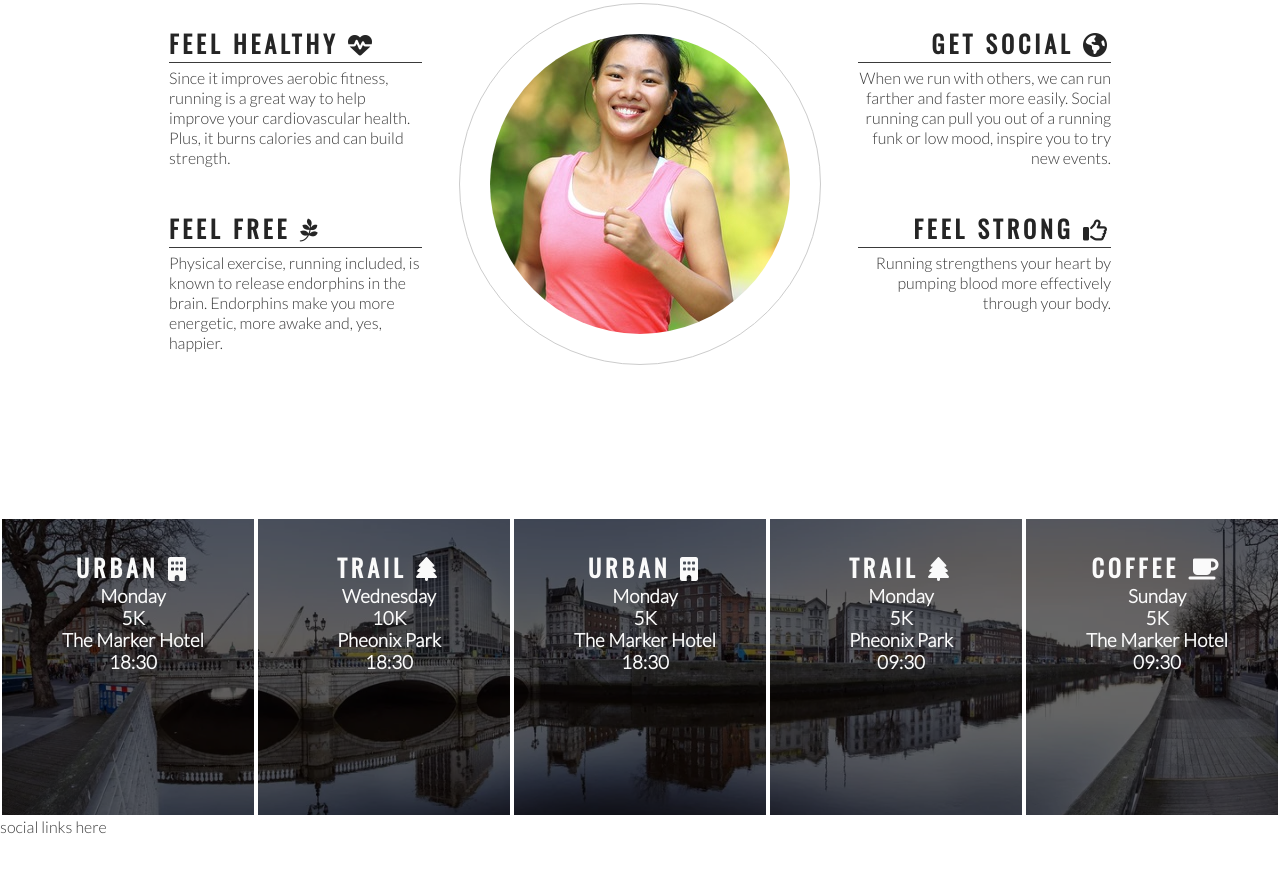
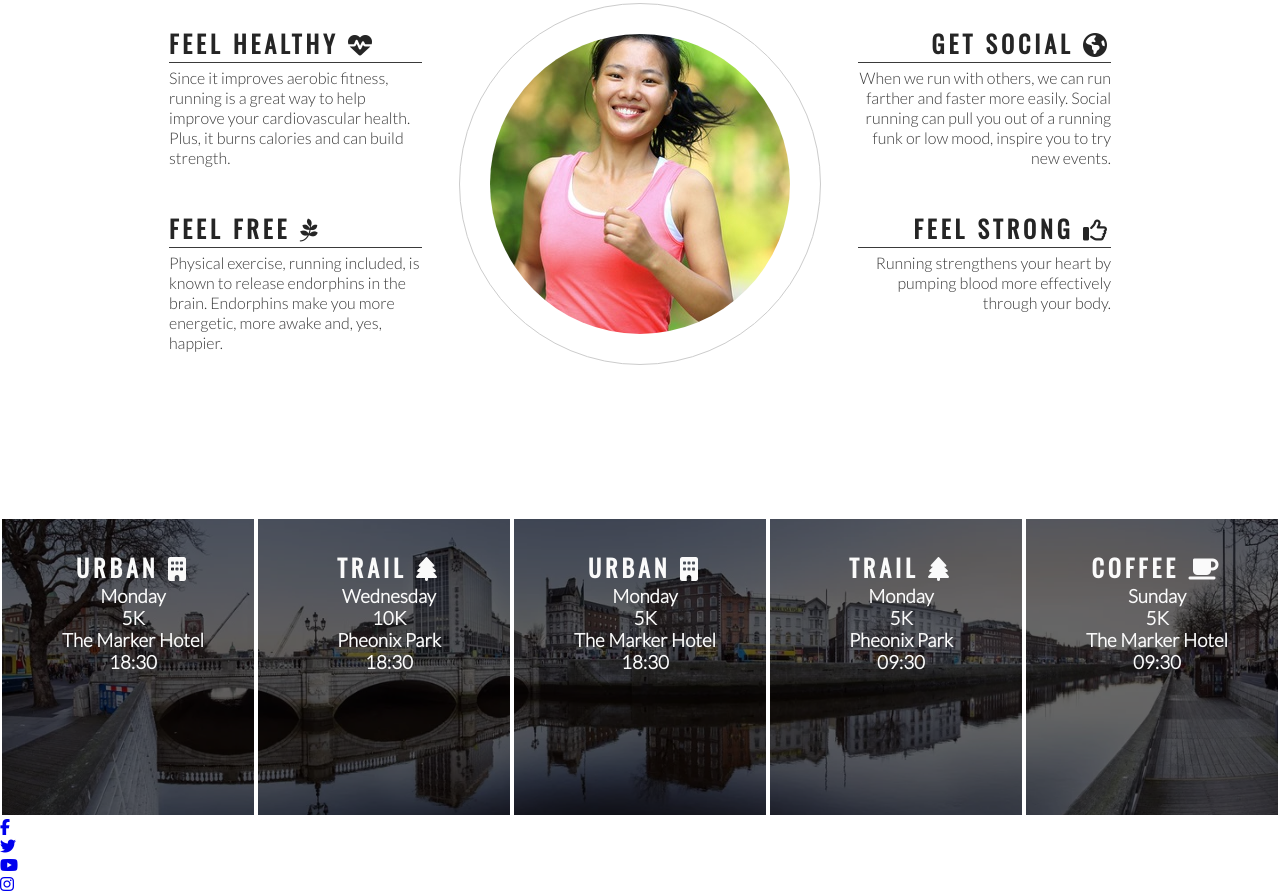
Before and after one commit to ivankrauseza/love-running, a plain HTML site: page index.html in a window 1280 px wide. Shown: the part 778-1671 px from the top of the page. Before the commit the page ends 1614 px from the top, so only its background shows below. Drawn offline with nearby package versions, Linux system fonts and the light colour scheme.

Commit message:
Add social media icons and links to footer

```diff
--- a/index.html
+++ b/index.html
@@ -115,7 +115,28 @@
         </div>
     </section>
     <footer>
-        social links here
+        <ul>
+            <li>
+                <a href="https://www.facebook.com" target="_blank" rel="noopener" aria-label="Visit our Facebook page (opens in a new tab)">
+                    <i class="fa fa-facebook" aria-hidden="true"></i>
+                </a>
+            </li>
+            <li>
+                <a href="https://www.twitter.com" target="_blank" rel="noopener" aria-label="Visit our Twitter page (opens in a new tab)">
+                    <i class="fa fa-twitter" aria-hidden="true"></i>
+                </a>
+            </li>
+            <li>
+                <a href="https://www.youtube.com" target="_blank" rel="noopener" aria-label="Visit our YouTube page (opens in a new tab)">
+                    <i class="fa fa-youtube" aria-hidden="true"></i>
+                </a>
+            </li>
+            <li>
+                <a href="https://www.instagram.com" target="_blank" rel="noopener" aria-label="Visit our Instagram page (opens in a new tab)">
+                    <i class="fa fa-instagram" aria-hidden="true"></i>
+                </a>
+            </li>
+        </ul>
     </footer>
 
     <!-- font awesome cdn -->
```
